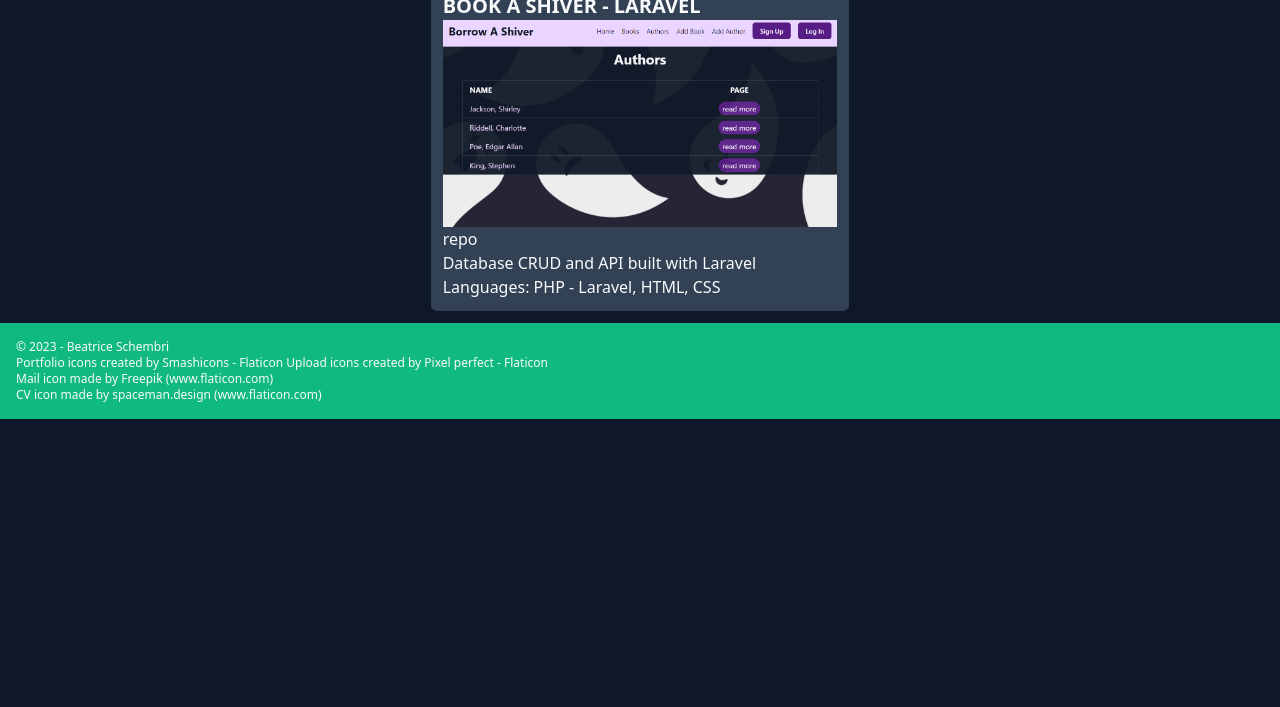
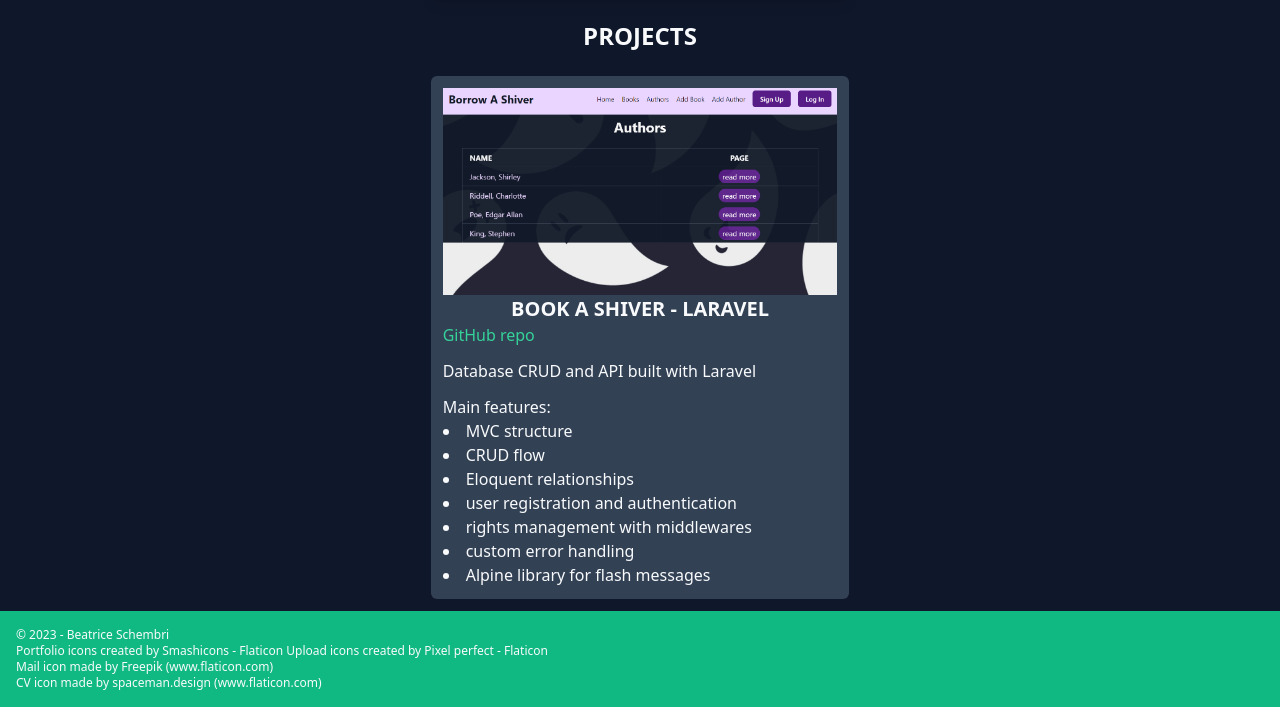
Before and after one commit to BiceSchembri/portfolio, a plain HTML site: page index.html in a window 1280 px wide. Shown: the part 1030-1737 px from the top of the page. Before the commit the page ends 1449 px from the top, so only its background shows below. Drawn offline with nearby package versions, Linux system fonts and the light colour scheme.

Commit message:
Update project card

```diff
--- a/index.html
+++ b/index.html
@@ -33,7 +33,7 @@
 <body class="bg-slate-900 text-slate-50">
 
     <header>
-        <nav class="flex items-end justify-center md:justify-end uppercase font-bold p-2 md:p-4">
+        <nav class="flex items-end justify-center uppercase font-bold p-2 md:p-4">
             <div class="flex items-end md:justify-end ">
                 <a href="#about" class="px-4 py-2 hover:text-emerald-500 transition duration-300 ease-in-out">About</a>
                 <a href="#skills"
@@ -81,12 +81,15 @@
             <h2 id="about" class="text-2xl font-bold uppercase text-slate-50 p-3 text-center">About</h2>
 
             <article id="story" class="flex p-3 justify-center items-center">
-                <div class="bg-slate-700 rounded-md p-3 w-full sm:w-1/2 lg:w-1/3 flex flex-col">
+                <div class="bg-slate-700 rounded-md p-3 w-full sm:w-1/2 lg:w-1/3 flex flex-col leading-7">
                     <p> I am a trainee at BeCode Gent, on my way to complete an intensive Junior Web Developer course
                         with a focus on Backend.</p>
+                    <br>
                     <p>Over the last ten years I have lived in six different countries and worked in a variety of jobs,
                         from customer service to library assistant. In 2020 I was hired to translate a SaaS app -
-                        that was my first brush with coding. A few years later it was time for me to learn new skills,
+                        that was my first brush with coding.</p>
+                    <br>
+                    <p>A few years later it was time for me to learn new skills,
                         and I knew which direction to take.</p>
                 </div>
             </article>
@@ -114,61 +117,7 @@
                             alt="MySQL logo">
                     </div>
 
-                    <!-- <ul>
-                        <li>
-                            <div class="flex justify-center items-center">
-                                <img src="./assets/logos/HTML5_logo_and_wordmark.svg.png" width="20%"
-                                    alt="HTML logo"></img>
-                                <p>HTML, HTML5</p>
-                            </div>
-                        </li>
-                        <li>
-                            <div class="flex justify-center items-center">
-
-                                <img src="./assets/logos/1452px-CSS3_logo_and_wordmark.svg.png" width="20%"
-                                    alt="CSS logo"></img>
-                                <p>CSS</p>
-                            </div>
-
-                        </li>
-                        <li>
-                            <div class="flex justify-center items-center">
-                                <img src="./assets/logos/seal-color-aef0354c.png" width="20%" alt="Sass logo"></img>
-                                <p>Sass</p>
-                            </div>
-                        </li>
-                        <li>
-                            <div class="flex justify-center items-center">
-                                <img src="./assets/logos/javascript-logo-transparent-logo-javascript-images-3.png"
-                                    width="20%" alt="JavaScript logo"></img>
-                                <p>JavaScript (with Node.js and Express.js)</p>
-                            </div>
-                        </li>
-                        <li>
-                            <div class="flex justify-center items-center">
-                                <img src="./assets/logos/new-php-logo.svg" width="20%" alt="PHP logo"></img>
-                                <p>PHP</p>
-                            </div>
-                        </li>
-                        <li>
-                            <div class="flex justify-center items-center">
-                                <img src="./assets/logos/985px-Laravel.svg.png" width="20%" alt="Laravel logo"></img>
-                                <p>Laravel</p>
-                        </li>
-                        <li>
-                            <div class="flex justify-center items-center">
-                                <img src="./assets/logos/GitHub_Logo_White.png" width="20%" alt="GitHub logo"></img>
-                                <p>Git and
-                                    GitHub</p>
-                            </div>
-                        </li>
-                        <li>
-                            <div class="flex justify-center items-center">
-                                <img src="./assets/logos/1200px-MySQL.svg.png" width="20%" alt="MySQL logo"></img>
-                                <p>MySQL</p>
-                            </div>
-                        </li>
-                    </ul> -->
+                    </ul>
                 </div>
             </article>
 
@@ -176,11 +125,20 @@
 
             <article class="flex p-3 justify-center items-center">
                 <div class="bg-slate-700 rounded-md p-3 w-full sm:w-1/2 lg:w-1/3 flex flex-col">
-                    <h3 class="uppercase font-semibold text-xl">Book a Shiver - Laravel</h3>
                     <img src="./assets/projects/borrow-a-shiver.png">
-                    <a href="">repo</a>
-                    <p>Database CRUD and API built with Laravel</p>
-                    <p>Languages: PHP - Laravel, HTML, CSS</p>
+                    <h3 class="uppercase font-semibold text-xl text-center">Book a Shiver - Laravel</h3>
+                    <a href="" class="text-emerald-400 hover:underline">GitHub repo</a>
+                    <!-- <a href="">Netlify</a> -->
+                    <p class="my-3">Database CRUD and API built with Laravel</p>
+                    <ul class="list-disc list-inside">Main features:
+                        <li>MVC structure</li>
+                        <li>CRUD flow</li>
+                        <li>Eloquent relationships</li>
+                        <li>user registration and authentication</li>
+                        <li>rights management with middlewares</li>
+                        <li>custom error handling</li>
+                        <li>Alpine library for flash messages</li>
+                    </ul>
                 </div>
             </article>
 
```
